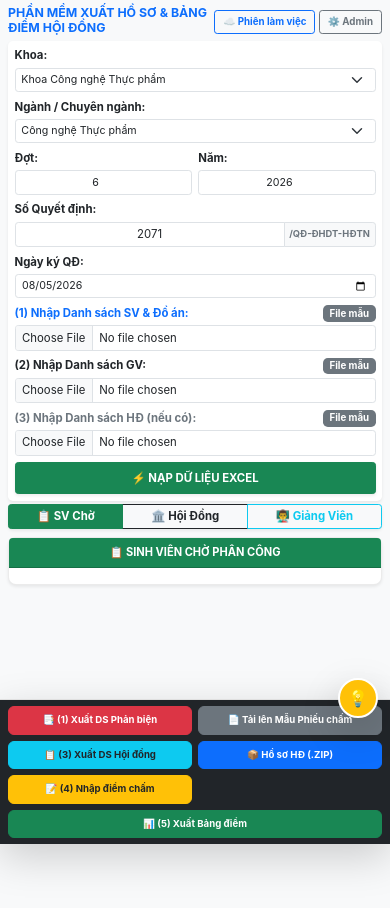
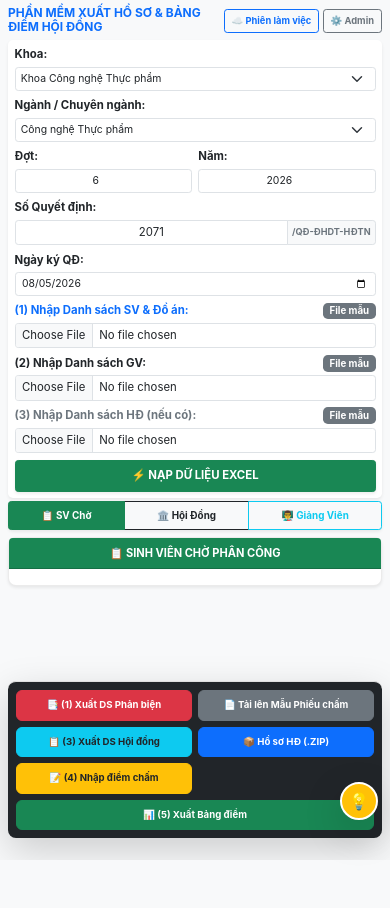
Before and after one commit to thanhhuynh8989-stack/DATN, a plain HTML site: page index.html in a window 390 px wide. After the commit the page ends 876 px from the top, so only its background shows below. Drawn offline with Linux system fonts and the light colour scheme; no server answers.

Commit message:
Update styles.css

```diff
--- a/css/styles.css
+++ b/css/styles.css
@@ -151,10 +151,7 @@ html, body {
         overflow-x: hidden;
         -webkit-overflow-scrolling: touch;
         font-size: 13px;
-    }
-
-    body {
-        padding-bottom: 136px !important;
+        padding-bottom: 16px !important;
     }
 
     .app-container {
@@ -164,9 +161,8 @@ html, body {
         overflow: visible;
     }
 
-    /* 1. Header & Thanh trạng thái phiên */
     .app-title {
-        font-size: 0.95rem !important;
+        font-size: 0.92rem !important;
         text-align: left !important;
         margin-bottom: 2px !important;
     }
@@ -175,36 +171,46 @@ html, body {
     #btn-open-admin {
         opacity: 1 !important;
         pointer-events: auto !important;
-        font-size: 0.75rem !important;
-        padding: 4px 8px !important;
+        font-size: 0.72rem !important;
+        padding: 4px 7px !important;
     }
 
     #session-role-banner {
-        font-size: 0.75rem !important;
+        font-size: 0.74rem !important;
         line-height: 1.35 !important;
         padding: 6px 8px !important;
     }
 
-    /* 2. Thông tin chung: giữ Đợt & Năm chia đôi trên 1 hàng, các ô dài full chiều ngang */
+    /* Giữ Đợt & Năm chia đôi 1 hàng, các ô khác tự co giãn theo col-* của Bootstrap */
+    .setup-fields-row > [class*="col-"] {
+        width: auto !important;
+        flex: 0 0 auto !important;
+        max-width: none !important;
+        margin-bottom: 0 !important;
+    }
+    .setup-fields-row > .col-12 { width: 100% !important; flex: 0 0 100% !important; max-width: 100% !important; }
+    .setup-fields-row > .col-6  { width: 50% !important;  flex: 0 0 50% !important;  max-width: 50% !important; }
+
     .setup-fields-row .form-control-sm,
     .setup-fields-row .form-select-sm {
-        font-size: 0.82rem;
-        padding-left: 0.45rem;
-        padding-right: 0.45rem;
+        font-size: 0.8rem;
+        padding-left: 0.4rem;
+        padding-right: 0.4rem;
     }
 
     .setup-fields-row .input-group-text {
-        font-size: 0.72rem !important;
-        padding-left: 0.35rem !important;
-        padding-right: 0.35rem !important;
+        font-size: 0.7rem !important;
+        padding-left: 0.3rem !important;
+        padding-right: 0.3rem !important;
     }
 
-    #khoa-select,
-    #nganh-select {
-        text-overflow: ellipsis;
+    /* 3 nút Tab chuyển cột trên mobile */
+    .mobile-tab-nav .btn {
+        font-size: 0.76rem !important;
+        padding: 6px 4px !important;
+        white-space: nowrap;
     }
 
-    /* 3. Khu vực 3 cột chuyển thành Tab trên mobile */
     .mobile-col {
         display: none !important;
         width: 100% !important;
@@ -215,7 +221,7 @@ html, body {
     }
 
     .column-card > .card-body {
-        max-height: 60vh;
+        max-height: 55vh;
     }
 
     .box-hoidong {
@@ -235,14 +241,12 @@ html, body {
         width: 100% !important;
     }
 
-    /* 4. Thanh nút chức năng cố định dưới đáy: lưới 2 cột đều nhau */
+    /* Footer không đè nội dung, xếp lưới 2 cột gọn gàng */
     .footer-section {
-        position: fixed;
-        left: 0;
-        right: 0;
-        bottom: 0;
-        border-radius: 0;
-        padding: 6px 8px !important;
+        position: static !important;
+        margin-top: 8px;
+        border-radius: 8px;
+        padding: 8px !important;
     }
 
     .footer-actions-grid {
@@ -254,7 +258,7 @@ html, body {
     .footer-actions-grid .btn {
         width: 100%;
         font-size: 0.74rem !important;
-        padding: 6px 6px !important;
+        padding: 7px 6px !important;
         margin: 0 !important;
         white-space: nowrap;
         overflow: hidden;
@@ -266,16 +270,10 @@ html, body {
         grid-column: 1 / -1 !important;
     }
 
-    /* 5. Nút Tips nổi nằm gọn trên thanh footer 3 hàng */
     #btn-app-tips {
         right: 12px;
-        bottom: 126px;
-        width: 40px;
-        height: 40px;
-    }
-
-    #tipsTab .nav-link {
-        font-size: 0.72rem;
-        padding: 4px 6px;
+        bottom: 24px;
+        width: 38px;
+        height: 38px;
     }
 }
```
